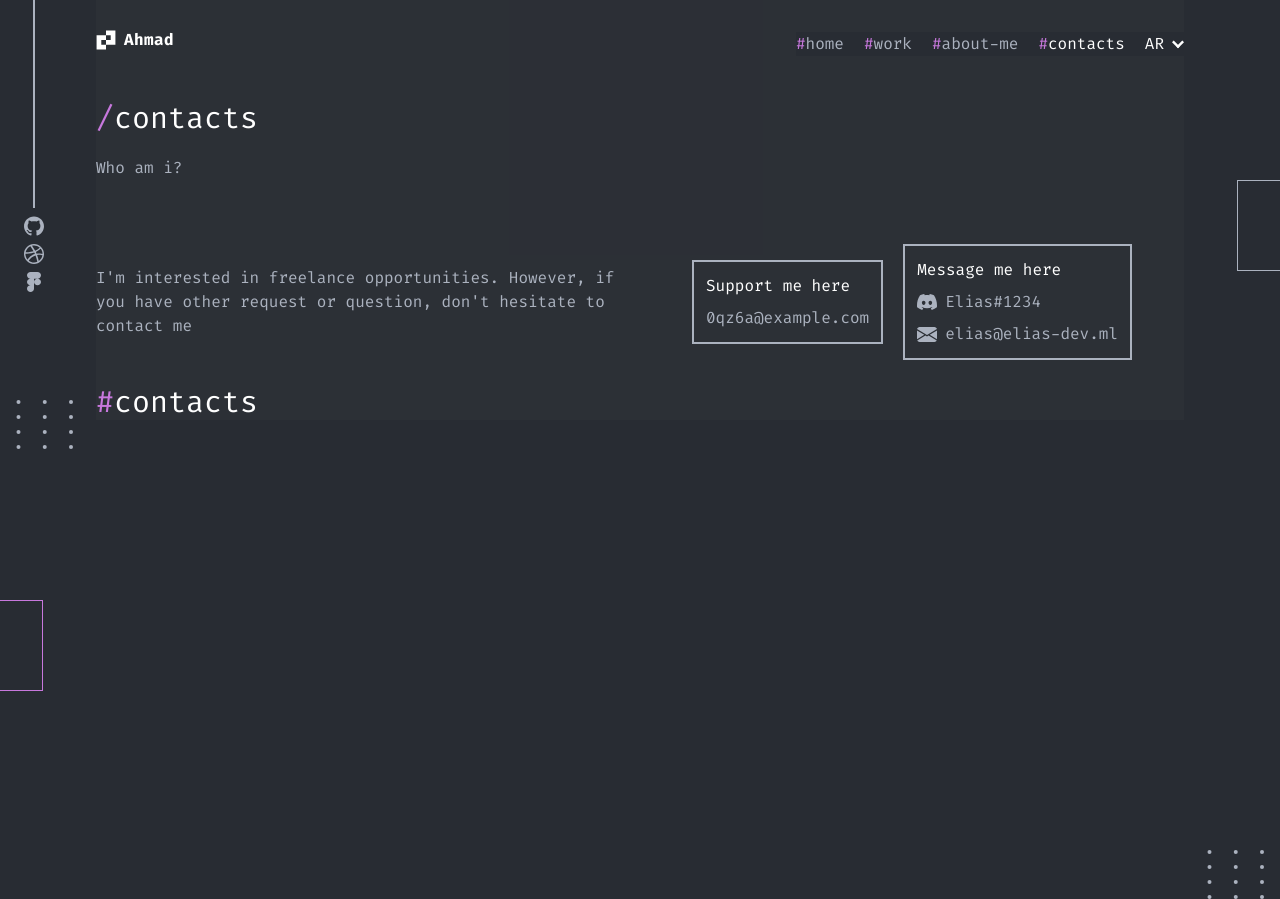
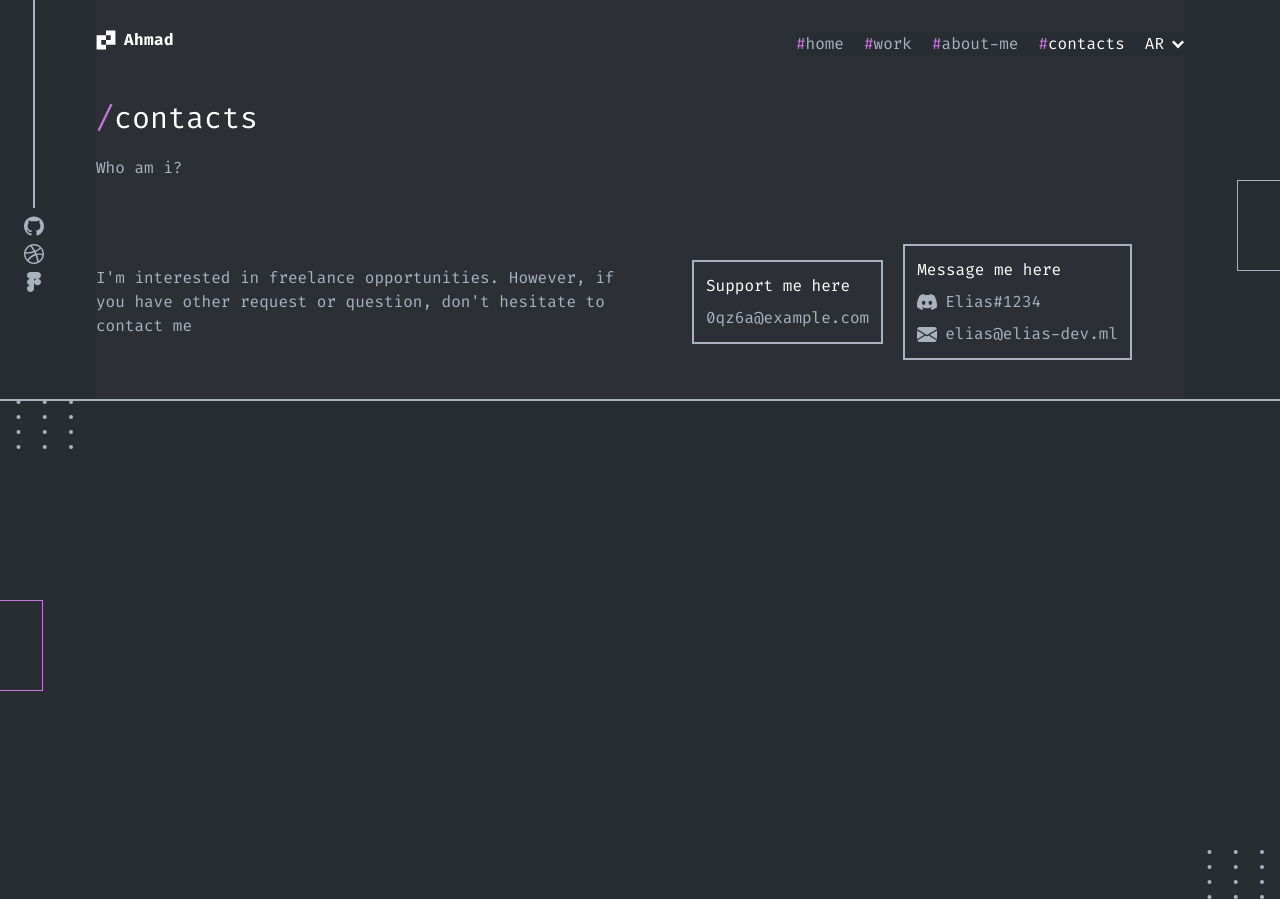
Before and after one commit to ahmadnourldin1/portfolio, a Next.js app: page /contact in a window 1280 px wide. Built offline with nearby package versions, Linux system fonts and the light colour scheme.

Commit message:
feat:make the structure

```diff
--- a/app/contact/page.tsx
+++ b/app/contact/page.tsx
@@ -32,7 +32,7 @@ const Contact = () => {
           </div>
         </div>
       </div>
-        <h1 className="text-3xl mt-6"><span className="text-primary">#</span>contacts</h1>
+        {/* <h1 className="text-3xl mt-6"><span className="text-primary">#</span>contacts</h1> */}
     </div>
   )
 }
--- a/app/layout.tsx
+++ b/app/layout.tsx
@@ -5,6 +5,7 @@ import Navbar from "@/components/common/Navbar";
 import SVG from "@/components/common/SVG";
 import Times3Icon from "@/components/icons/Times3Icon";
 import OneCube from "@/components/icons/OneCube";
+import Footer from "@/components/common/Footer";
 
 const firaCode = Fira_Code({ subsets: ["latin"] });
 
@@ -24,7 +25,7 @@ export default function RootLayout({
         <main className="h-full w-full md:mx-24 md:bg-backgroundSecondary flex flex-col justify-center items-center">
           <Navbar />
           {children}
-          {/* <Footer /> */}
+          <Footer />
         </main>
         <SVG icon={<Times3Icon />} className="w-15 h-15 absolute left-4 top-[400px] md:block hidden" />
         <SVG icon={<OneCube />} className="w-15 h-15 absolute right-0 top-[180px] md:block hidden" />
--- /dev/null
+++ b/components/common/Footer/index.tsx
@@ -0,0 +1,13 @@
+import React from 'react'
+import Logo from '../Navbar/Logo'
+
+const Footer = () => {
+  return (
+    <div className="w-full flex justify-center items-center mt-10">
+        <div className="w-screen h-[2px] bg-grey absolute left-0"/>
+
+    </div>
+  )
+}
+
+export default Footer
```
